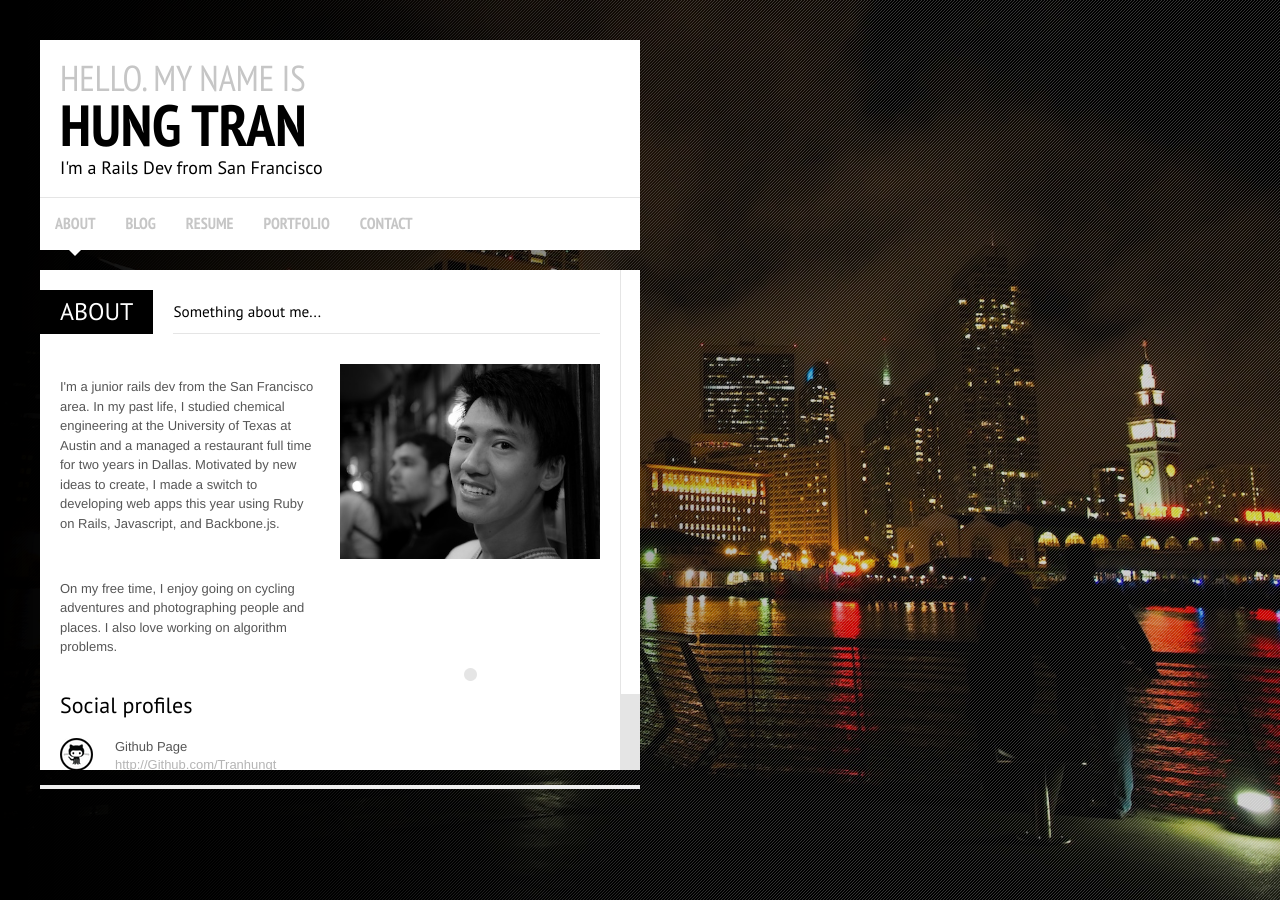
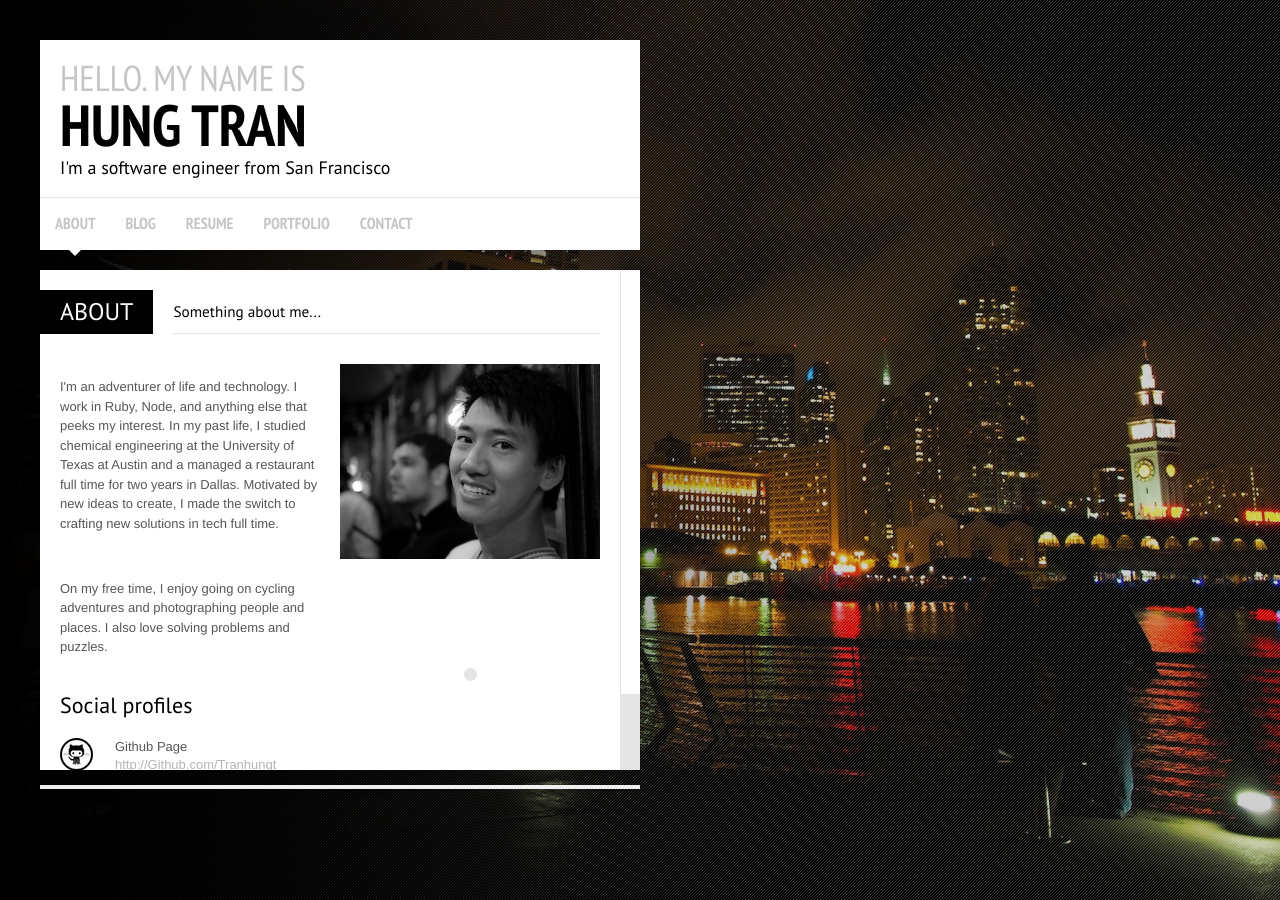
Before and after one commit to tranhungt/tranhungt.github.io, a Jekyll site: the page index.html, which Jekyll copies as it is, in a window 1280 px wide. Built offline with Jekyll 4.4.1, drawn with Linux system fonts in a browser that asks for light colours; some web fonts are replaced; Markdown is read by kramdown in place of the engine named in the settings.

Commit message:
changes bio

```diff
--- a/index.html
+++ b/index.html
@@ -5,7 +5,7 @@
 
 		<head>
 
-			<title>Hung Tran - Rails Dev.</title>
+			<title>Hung Tran - Software Engineer</title>
 			<meta http-equiv="content-type" content="text/html; charset=utf-8"/>
 
 			<link rel="stylesheet" type="text/css" href="style/jquery.qtip.css"/>
@@ -63,7 +63,7 @@
 					<div class="header-caption">
 						<h3>Hello. My name is</h3>
 						<h1>Hung Tran</h1>
-						<h5>I'm a Rails Dev from San Francisco</h5>
+						<h5>I'm a software engineer from San Francisco</h5>
 					</div>
 					<!-- /Header Captions -->
 
@@ -116,12 +116,12 @@
 										<div class="layout-50-left">
 
 											<p>
-												I'm a junior rails dev from the San Francisco area. In my past life, I studied chemical engineering at the University of Texas at Austin and a managed a restaurant full time for two years in Dallas. Motivated by new ideas to create, I made a switch to developing web apps this year using Ruby on Rails, Javascript, and Backbone.js. </p>
+												I'm an adventurer of life and technology. I work in Ruby, Node, and anything else that peeks my interest. In my past life, I studied chemical engineering at the University of Texas at Austin and a managed a restaurant full time for two years in Dallas. Motivated by new ideas to create, I made the switch to crafting new solutions in tech full time.</p>
 
 											<br/>
 
 											<p>
-												On my free time, I enjoy going on cycling adventures and photographing people and places. I also love working on algorithm problems.
+												On my free time, I enjoy going on cycling adventures and photographing people and places. I also love solving problems and puzzles.
 
 											</p>
 
```
